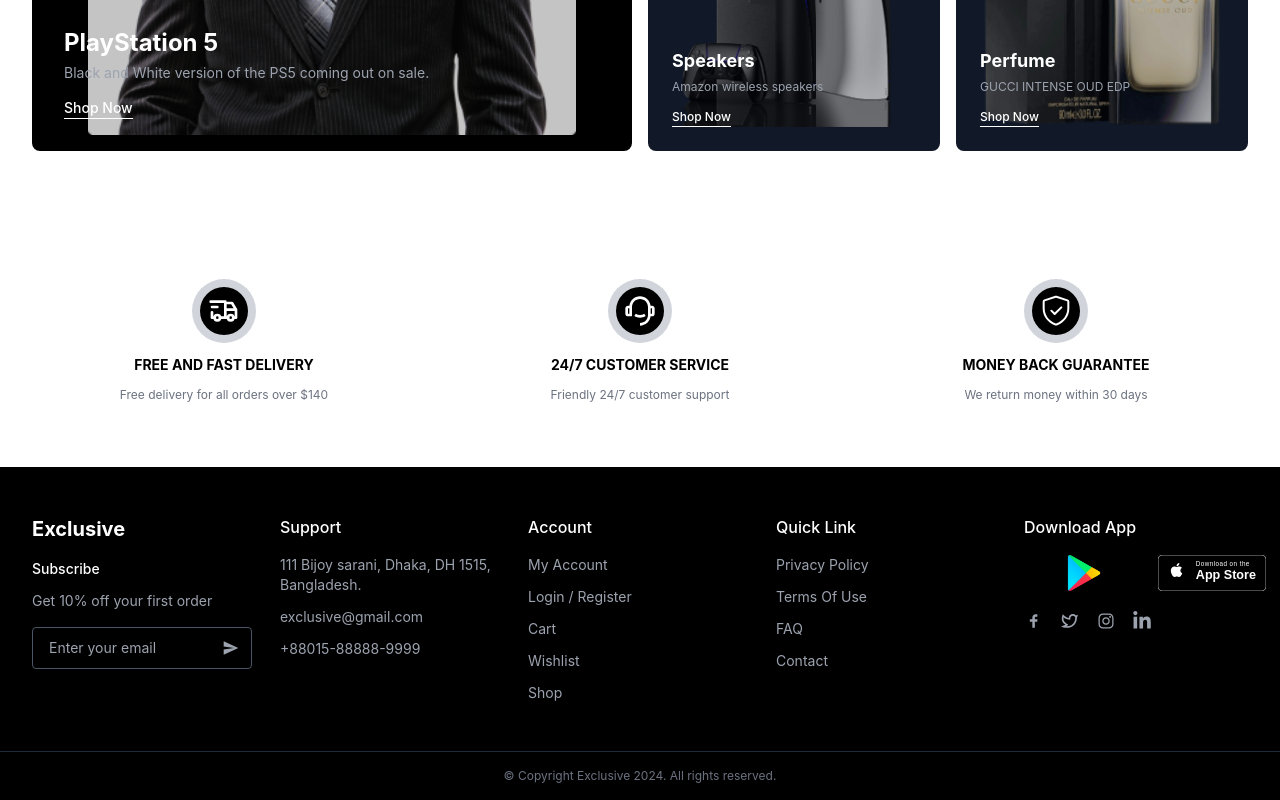
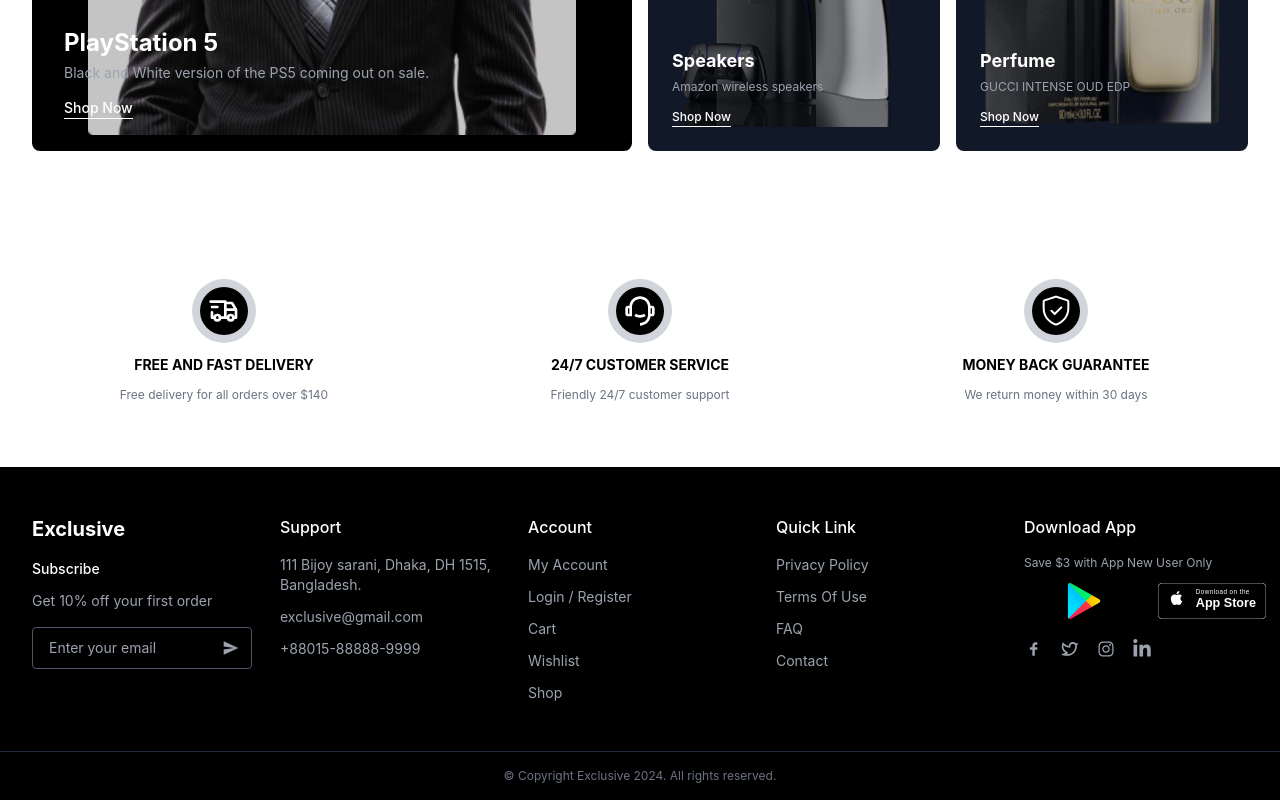
Before and after one commit to prosperpaul/online-store, a Next.js app: page / in a window 1280 px wide. Shown: the part 4310-5110 px from the top of the page. Built offline with nearby package versions, Linux system fonts and the light colour scheme.

Commit message:
feat: fixed footer

```diff
--- a/src/components/Footer.tsx
+++ b/src/components/Footer.tsx
@@ -64,7 +64,7 @@
           {/* Download App */}
           <div className="sm:col-span-2 lg:col-span-1">
             <h3 className="font-medium mb-4">Download App</h3>
-
+            <p className="text-gray-400 text-xs mb-3">Save $3 with App New User Only</p>
             <div className="flex gap-2">
               <Link href="#" className="relative w-[120px] h-[36px] shrink-0">
                 <Image src="/images/google-play.png" alt="Google Play" fill className="object-contain" />
```
